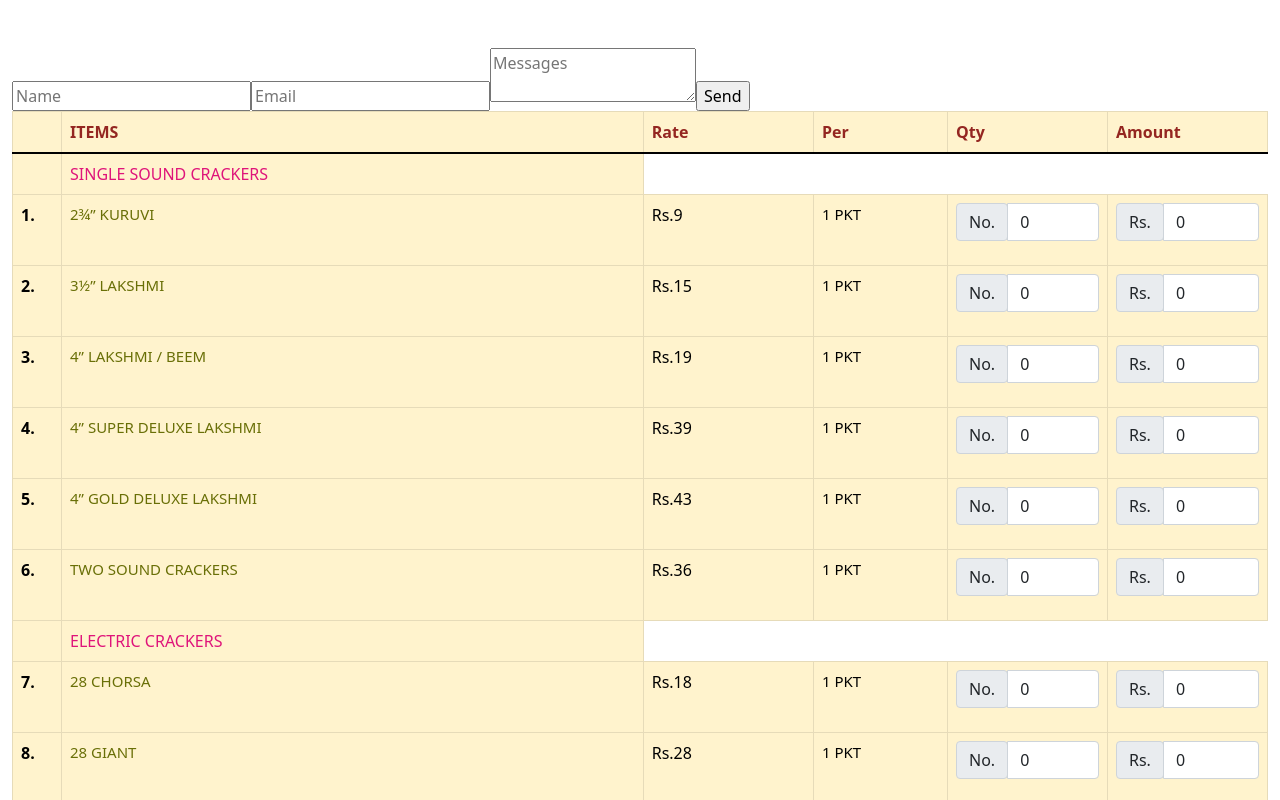
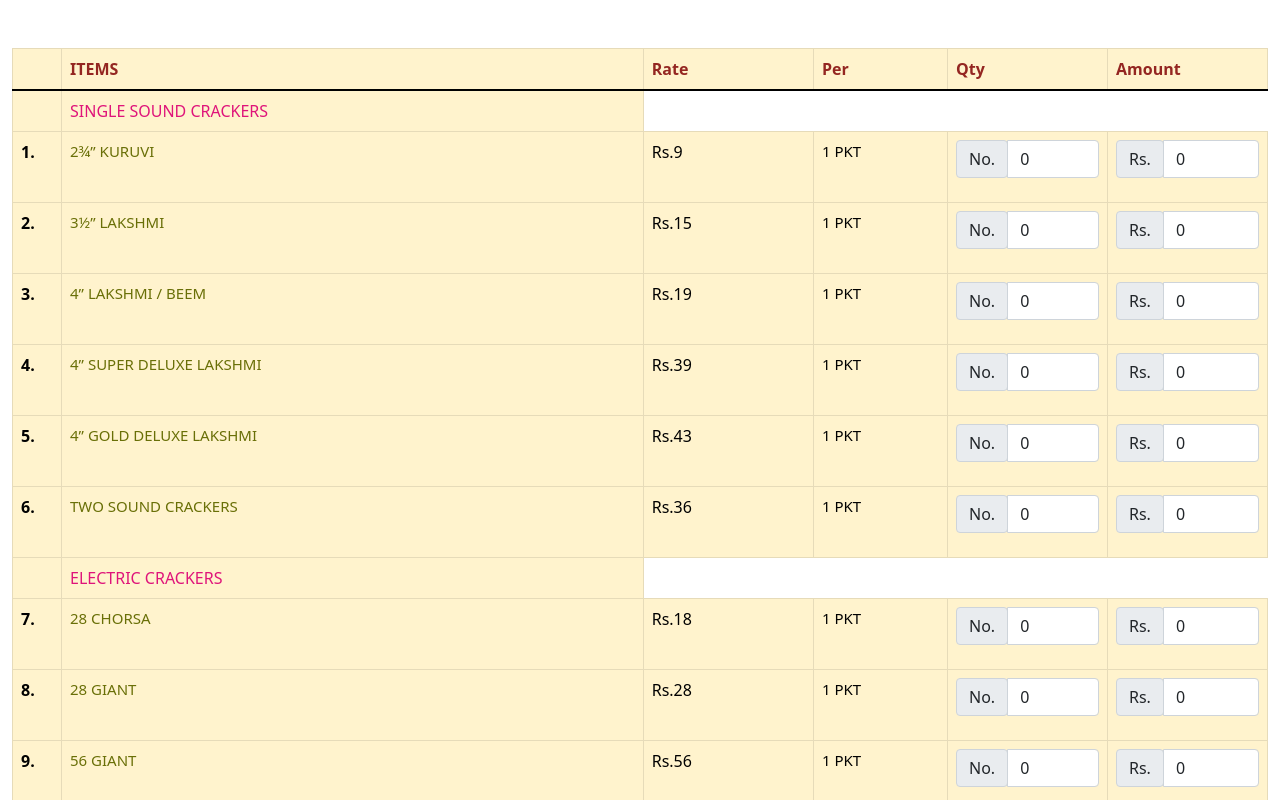
Before and after one commit to sandeepdeepak/crackers, an Angular app: page / in a window 1280 px wide. Shown: the top 800 px of the page. Built offline with nearby package versions, Linux system fonts and the light colour scheme.

Commit message:
updates to deploy to heroku

```diff
--- a/src/app/cracker-details/view-crackers/view-crackers.component.html
+++ b/src/app/cracker-details/view-crackers/view-crackers.component.html
@@ -1,11 +1,11 @@
 <div class="container-fluid mt-5">
 
-    <form (ngSubmit)="onSubmit(contactForm)" #contactForm="ngForm">
+    <!-- <form (ngSubmit)="onSubmit(contactForm)" #contactForm="ngForm">
         <input type="text" placeholder="Name" name="name" ngModel required #name="ngModel">
         <input type="text" placeholder="Email" email name="email" ngModel required #email="ngModel">
         <textarea placeholder="Messages" name="messages" ngModel required #messages="ngModel"></textarea>
         <input type="submit" value="Send">
-    </form>
+    </form> -->
 
     <table class="table table-bordered table-warning">
         <thead>
```
